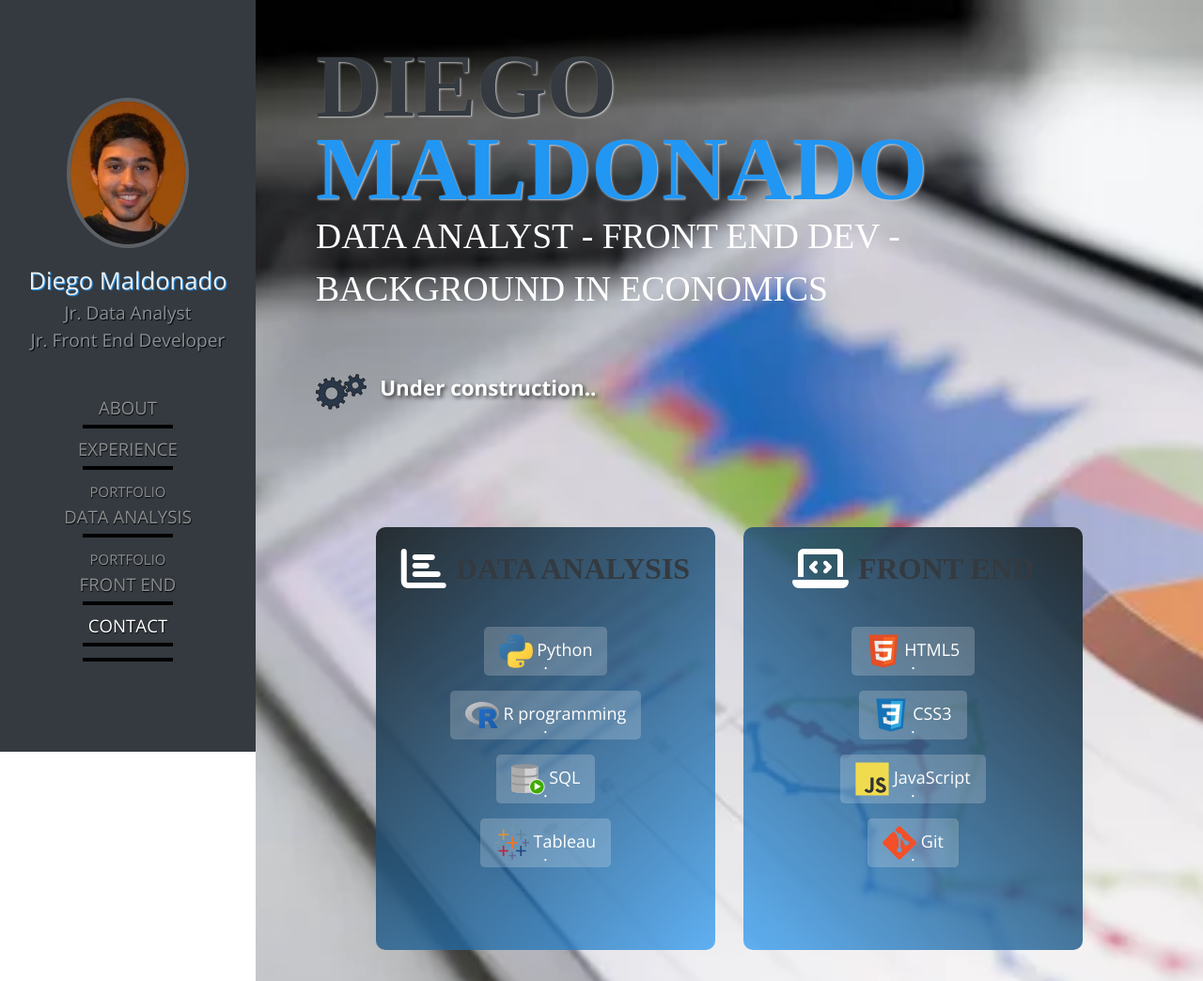
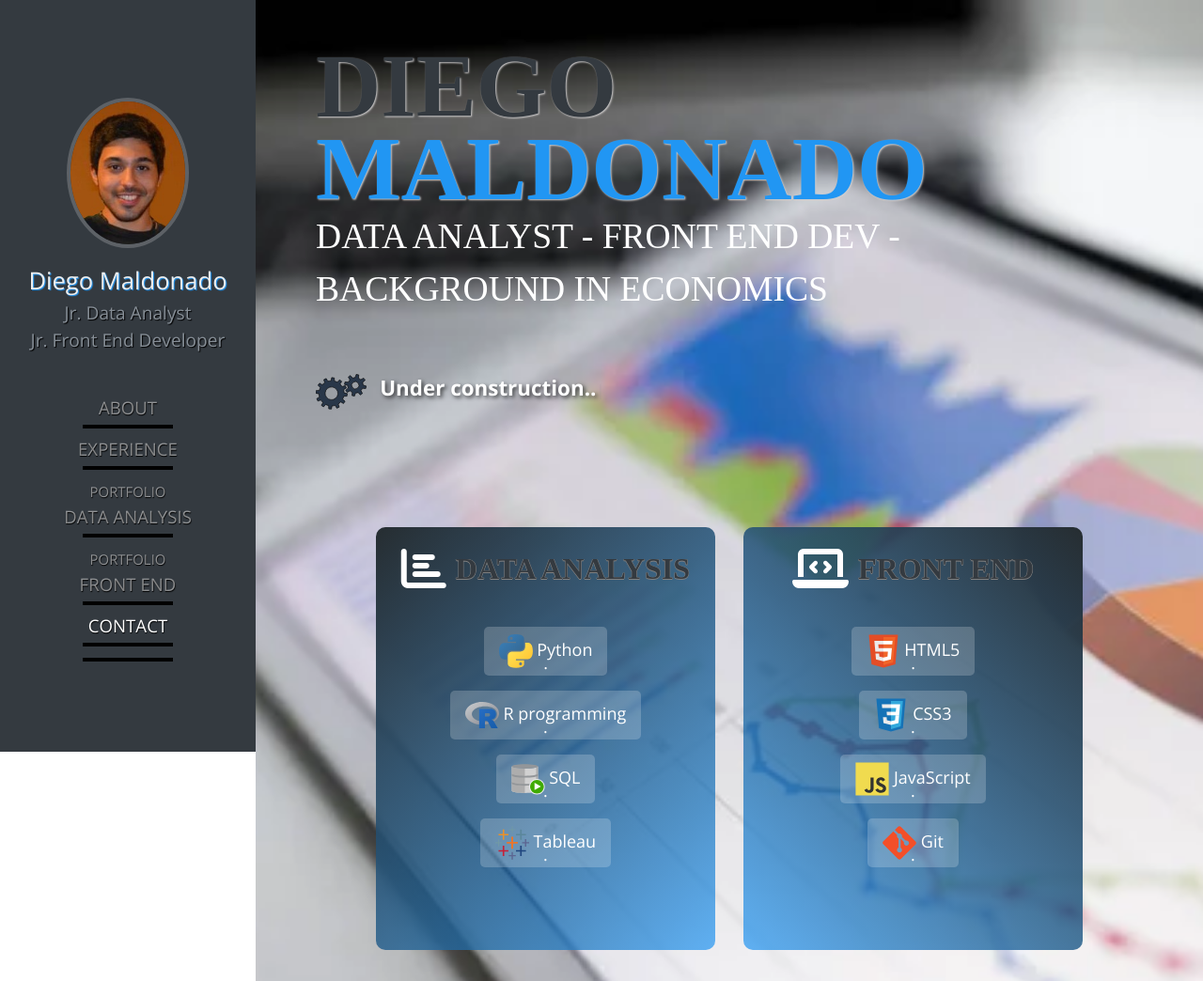
Before and after one commit to 2diego/web-portfolio, a plain HTML site: page index.html in a window 1280 px wide. Shown: the top 1044 px of the page at 94% size. Drawn offline with nearby package versions, Linux system fonts and the light colour scheme; a web font is replaced by a local one.

Commit message:
Update index.html
added shadows to badges tittle

```diff
--- a/index.html
+++ b/index.html
@@ -106,7 +106,7 @@ License URL: https://creativecommons.org/licenses/by/4.0/
                           <div class="skill-badge skill-background" data-toggle="modal" data-target="#dataAnalysisModal">
                             <div class="badge-header">
                                 <i class="fas fa-chart-bar fa-3x"></i>
-                                <h2 style="font-size: 2em;">Data Analysis</h2>
+                                <h2 style="font-size: 2em; text-shadow: -0.5px 0 grey, 0 0.5px grey, 0.5px 0 grey, 0 -0.5px grey;">Data Analysis</h2>
                             </div>
                             <div class="skill-badge" data-toggle="modal" data-target="#dataAnalysisModal">
 
@@ -124,7 +124,7 @@ License URL: https://creativecommons.org/licenses/by/4.0/
                           <div class="skill-badge inv-skill-badge skill-background inv-skill-background" data-toggle="modal" data-target="#frontEndModal">
                             <div class="badge-header">
                                 <i class="fas fa-laptop-code fa-3x"></i>
-                                <h2 style="font-size: 2em;">Front End</h2>
+                                <h2 style="font-size: 2em; text-shadow: -0.5px 0 grey, 0 0.5px grey, 0.5px 0 grey, 0 -0.5px grey;">Front End</h2>
                             </div>
                             <div class="skill-badge inv-skill-badge" data-toggle="modal" data-target="#frontEndModal">
 
```
